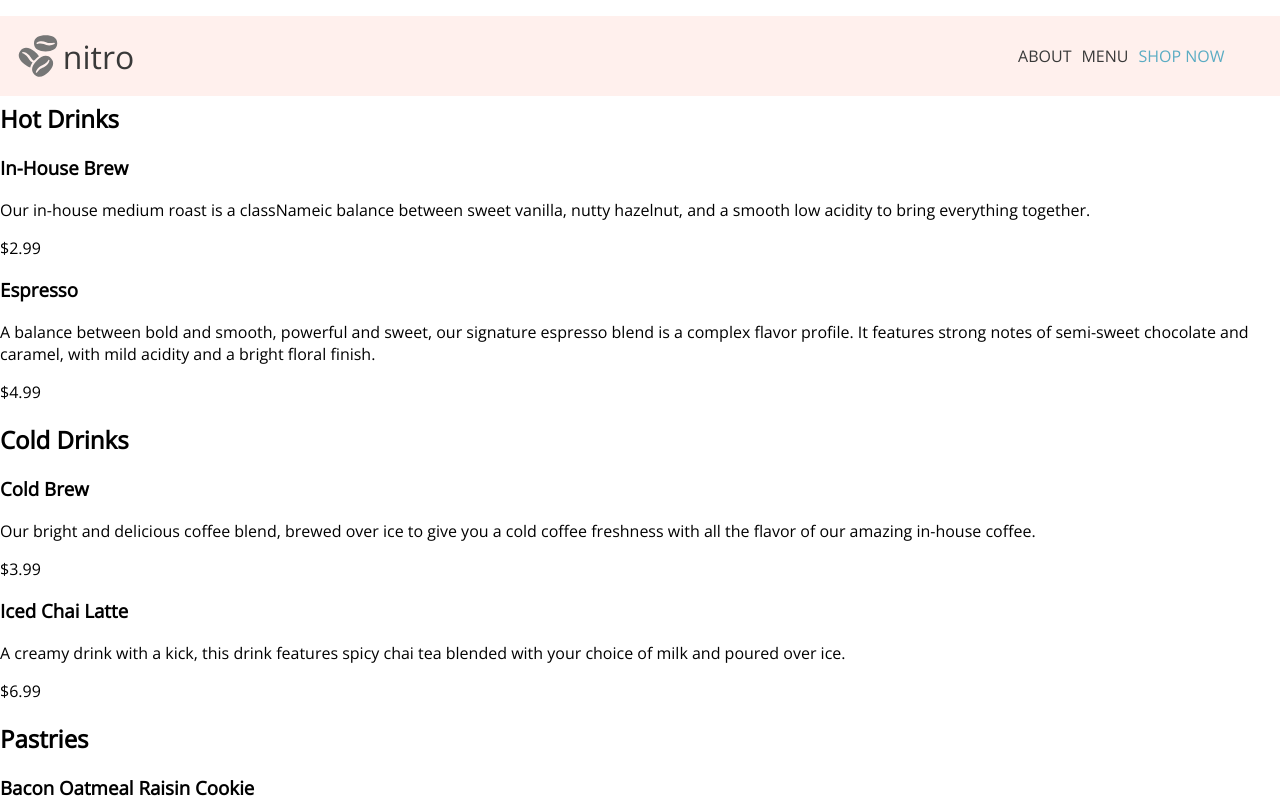
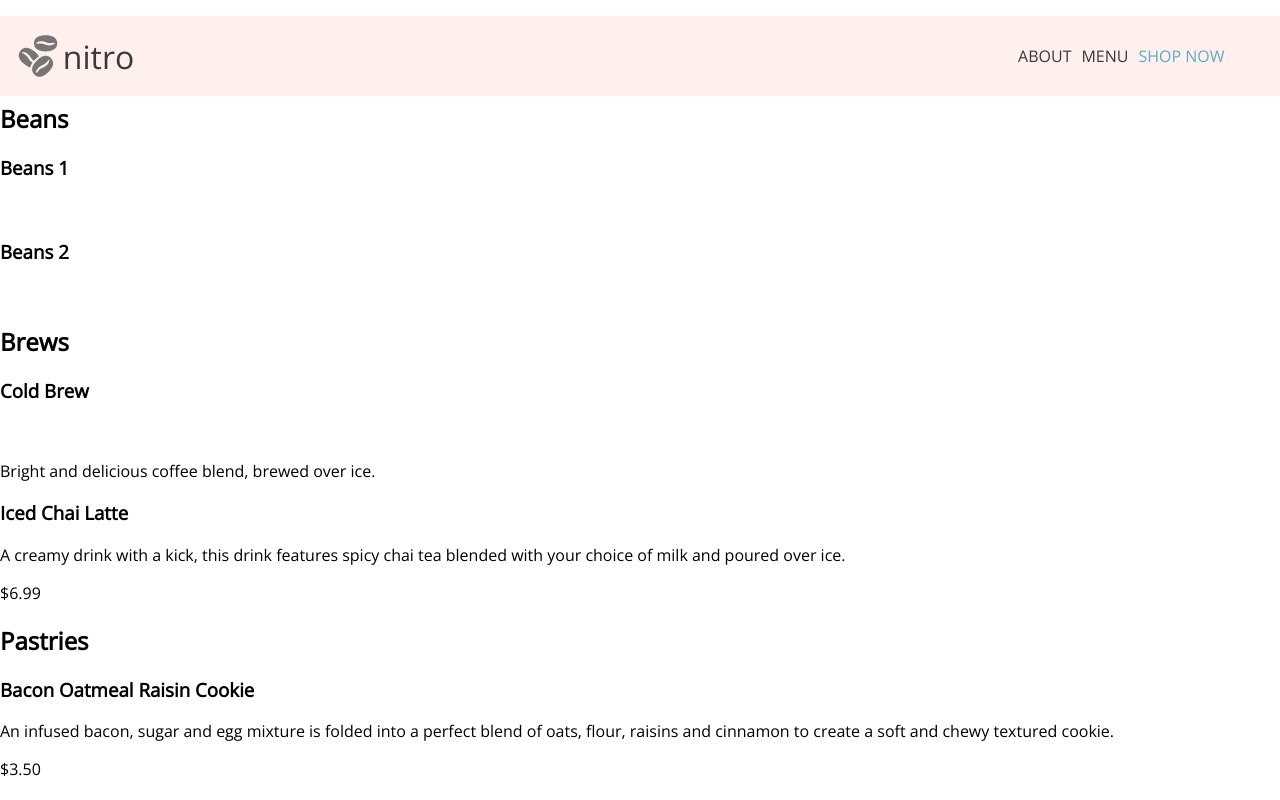
Before and after one commit to gabriellemalate/ECommerce-Site__CoffeeShop, a React (Create React App) app: page /shop in a window 1280 px wide. Shown: the top 800 px of the page. Built offline with nearby package versions, Linux system fonts and the light colour scheme; the HTML template or start-up script is replaced by a standard one.

Commit message:
product init for shop page

```diff
--- a/src/pages/ShopPage/ShopPage.js
+++ b/src/pages/ShopPage/ShopPage.js
@@ -26,44 +26,47 @@ function ShopPage() {
             </nav>
 
             <section className="shop">
-                <article className="shop__category shop__category--hot">
-                    <h2 className="shop-title">Hot Drinks</h2>
-                    <article className="hot__hot-items">
+                <article className="shop__category">
+                    <h2 className="shop-title">Beans</h2>
+                    <article className="shop__beans">
                         <article className="shop-item">
-                            <h3 className="shop-item__name"> In-House Brew</h3>
+                            <h3 className="shop-item__name">
+                                Beans 1</h3>
+                            <img />
                             <p className="shop-item__par">
-                                Our in-house medium roast is a classNameic balance between sweet
-                                vanilla, nutty hazelnut, and a smooth low acidity to bring
-                                everything together.
+
                             </p>
-                            <p className="shop-item__price">$2.99</p>
+                            <p className="shop-item__price">
+
+                            </p>
                         </article>
                         <article className="shop-item">
                             <h3 className="shop-item__name">
-                                Espresso</h3>
+                                Beans 2</h3>
+                            <img />
                             <p className="shop-item__par">
-                                A balance between bold and smooth, powerful and sweet, our
-                                signature espresso blend is a complex flavor profile. It features
-                                strong notes of semi-sweet chocolate and caramel, with mild
-                                acidity and a bright floral finish.
+
                             </p>
-                            <p className="shop-item__price">$4.99</p>
+                            <p className="shop-item__price">
+
+                            </p>
                         </article>
                     </article>
                 </article>
 
-                <article className="shop__category shop__category--cold" id="coldDrinks">
-                    <h2>Cold Drinks</h2>
-                    <article className="cold__coldItems">
+                <article className="shop__category" id="brews">
+                    <h2>Brews</h2>
+                    <article className="shop__brews">
                         <article className="shop-item">
                             <h3 className="shop-item__name">
                                 Cold Brew</h3>
+                                <img/>
                             <p className="shop-item__par">
-                                Our bright and delicious coffee blend, brewed over ice to give you
-                                a cold coffee freshness with all the flavor of our amazing
-                                in-house coffee.
+                                Bright and delicious coffee blend, brewed over ice.
                             </p>
-                            <p className="shop-item__price">$3.99</p>
+                            <p className="shop-item__price">
+
+                            </p>
                         </article>
                         <article className="shop-item">
                             <h3 className="shop-item__name">
```
